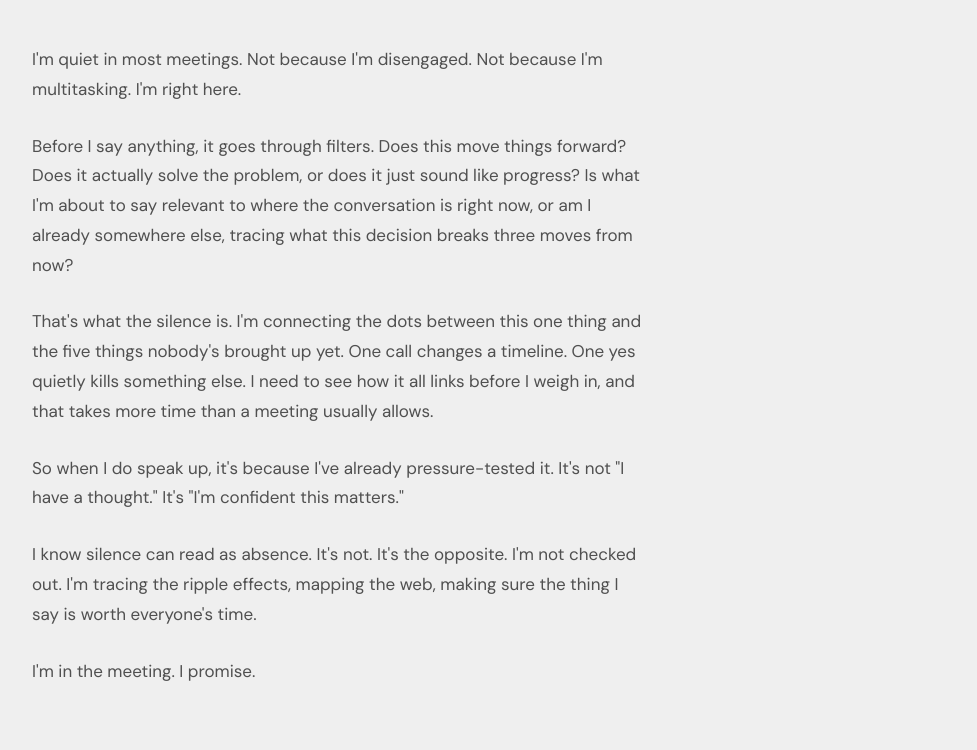
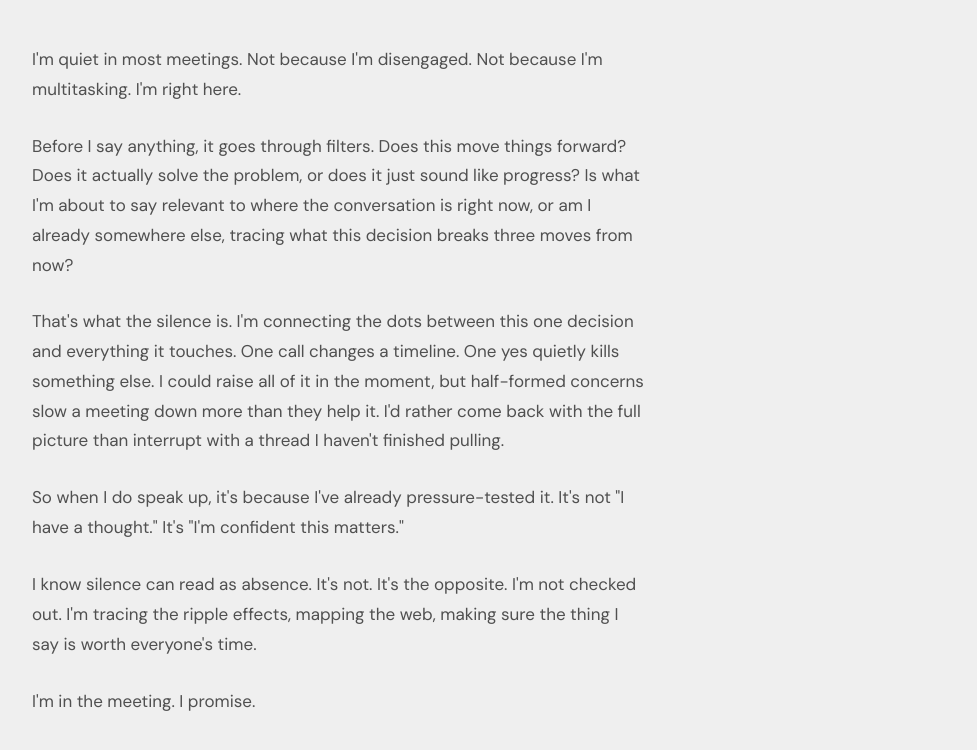
Before and after one commit to jfsanzone/sanz.one, a plain HTML site: page journal/posts/why-im-quiet-in-meetings.html in a window 1280 px wide. Shown: the part 198-948 px from the top of the page, without its empty margins (300-1277 px from the left). Drawn offline with nearby package versions, Linux system fonts and the light colour scheme.

Commit message:
Update meetings post: rework third paragraph

```diff
--- a/journal/posts/why-im-quiet-in-meetings.html
+++ b/journal/posts/why-im-quiet-in-meetings.html
@@ -216,7 +216,7 @@
   <article class="post-body">
     <p>I'm quiet in most meetings. Not because I'm disengaged. Not because I'm multitasking. I'm right here.</p>
     <p>Before I say anything, it goes through filters. Does this move things forward? Does it actually solve the problem, or does it just sound like progress? Is what I'm about to say relevant to where the conversation is right now, or am I already somewhere else, tracing what this decision breaks three moves from now?</p>
-    <p>That's what the silence is. I'm connecting the dots between this one thing and the five things nobody's brought up yet. One call changes a timeline. One yes quietly kills something else. I need to see how it all links before I weigh in, and that takes more time than a meeting usually allows.</p>
+    <p>That's what the silence is. I'm connecting the dots between this one decision and everything it touches. One call changes a timeline. One yes quietly kills something else. I could raise all of it in the moment, but half-formed concerns slow a meeting down more than they help it. I'd rather come back with the full picture than interrupt with a thread I haven't finished pulling.</p>
     <p>So when I do speak up, it's because I've already pressure-tested it. It's not "I have a thought." It's "I'm confident this matters."</p>
     <p>I know silence can read as absence. It's not. It's the opposite. I'm not checked out. I'm tracing the ripple effects, mapping the web, making sure the thing I say is worth everyone's time.</p>
     <p>I'm in the meeting. I promise.</p>
```
